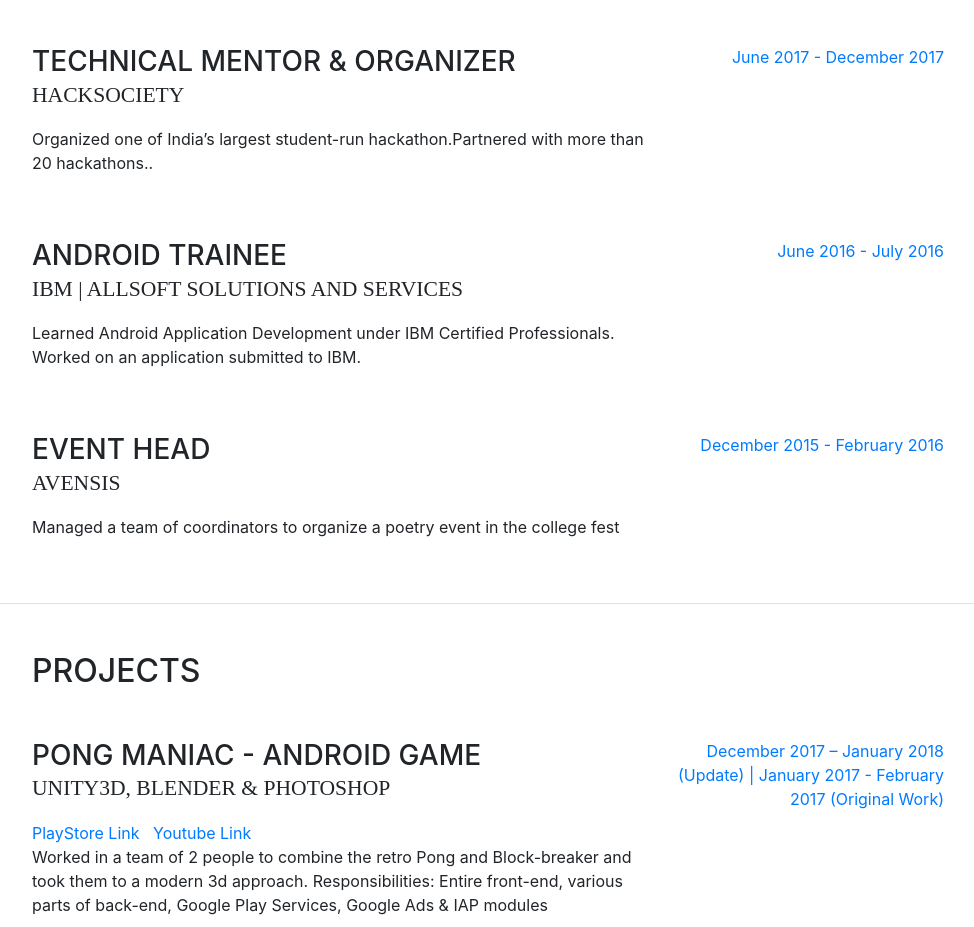
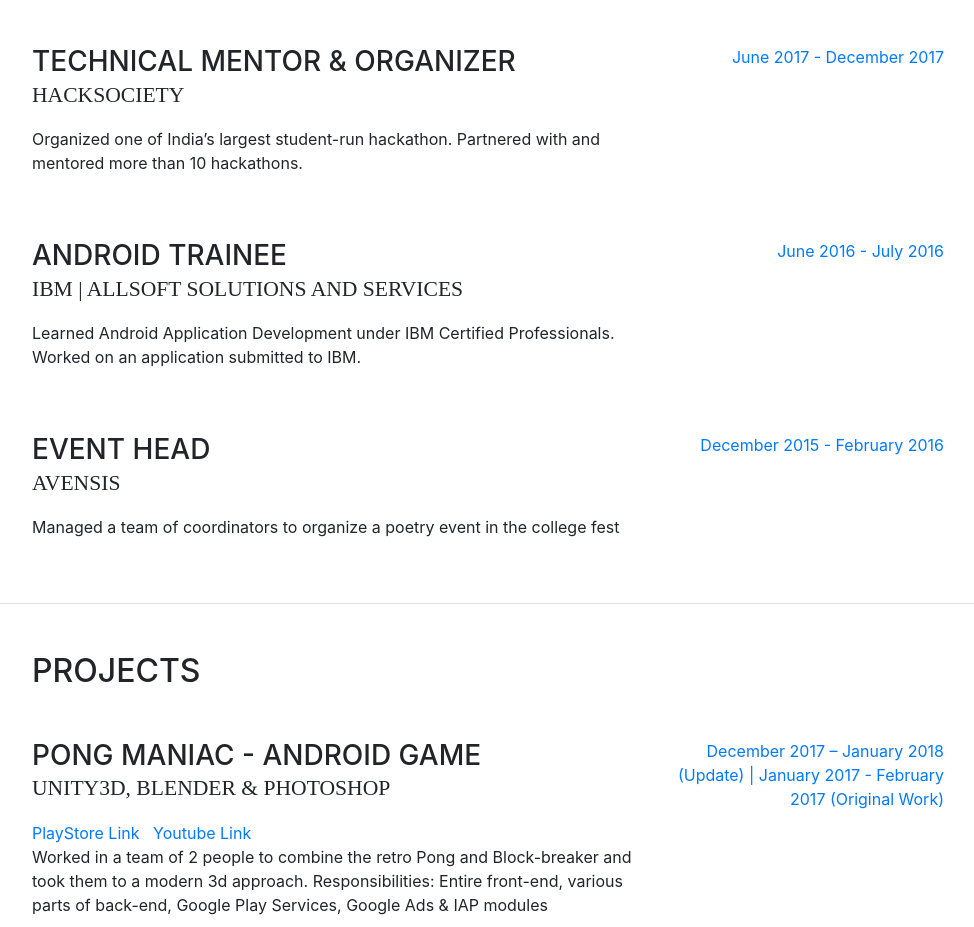
Before and after one commit to suryanktiwari/suryanktiwari.github.io, a website with bundled scripts: page index.html in a window 1280 px wide. Shown: the part 1301-2228 px from the top of the page, without its empty margins (288-1262 px from the left). Built offline with nearby package versions, Linux system fonts and the light colour scheme; a web font is replaced by a local one.

Commit message:
Update index.html

```diff
--- a/index.html
+++ b/index.html
@@ -134,7 +134,7 @@
             <div class="resume-content mr-auto">
               <h3 class="mb-0">Technical Mentor &amp; Organizer</h3>
               <div class="subheading mb-3">HackSociety</div>
-              <p>Organized one of India’s largest student-run hackathon.Partnered with more than 20 hackathons..</p>
+              <p>Organized one of India’s largest student-run hackathon. Partnered with and mentored more than 10 hackathons.</p>
             </div>
             <div class="resume-date text-md-right">
               <span class="text-primary">June 2017 - December 2017</span>
```
